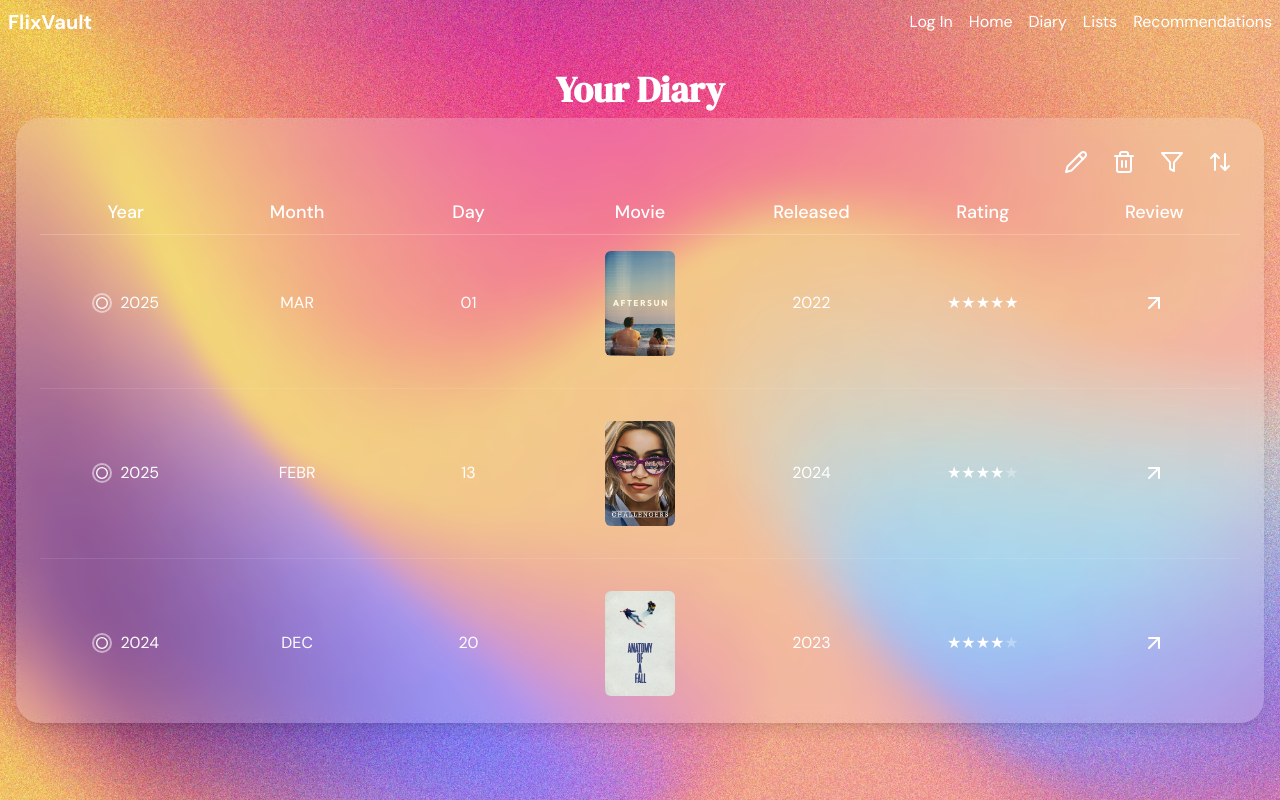
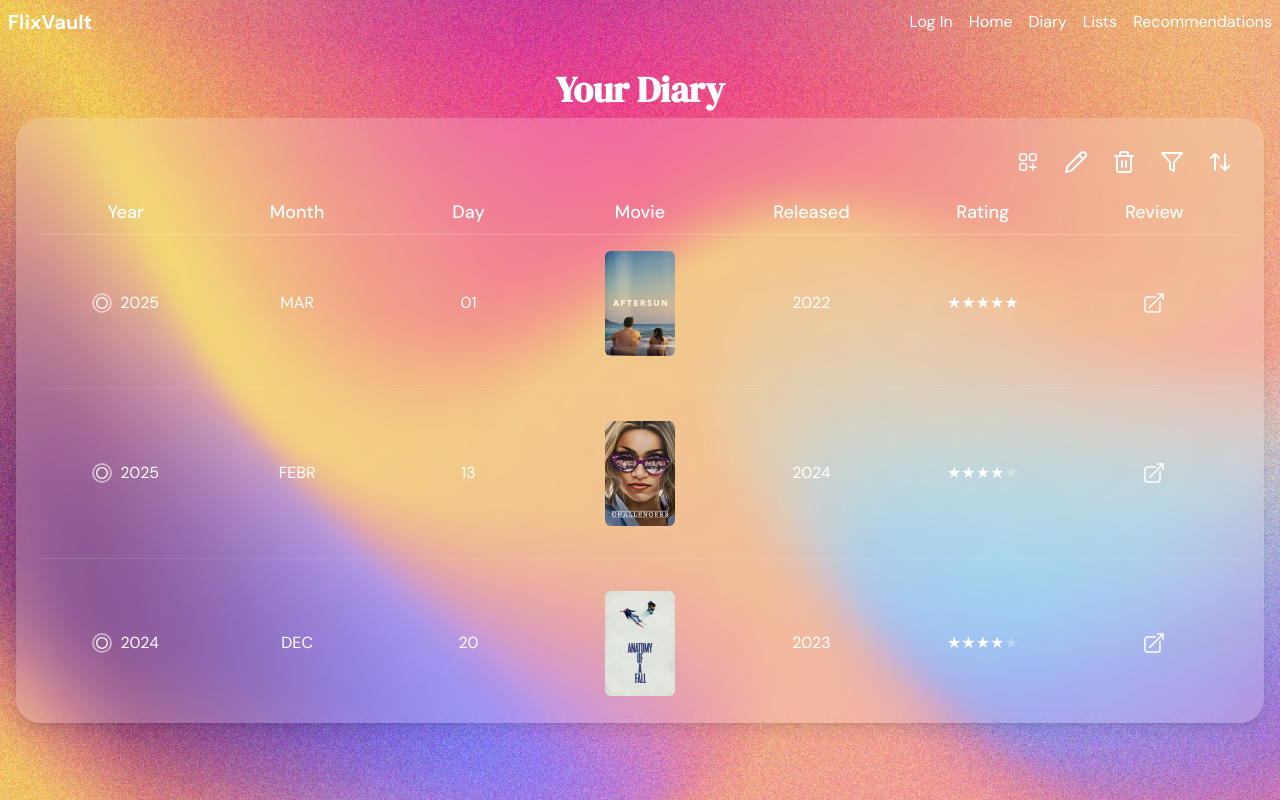
Before and after one commit to alexiab5/FlixVault, a Next.js app: page /diary in a window 1280 px wide. Built offline with nearby package versions, Linux system fonts and the light colour scheme; grey boxes are pictures that could not be loaded.

Commit message:
Added plus button for diary table

```diff
--- a/src/app/components/Icons.js
+++ b/src/app/components/Icons.js
@@ -28,17 +28,21 @@ const Icons = {
       </svg>
     ),
     ArrowUpRight: () => (
-      <svg xmlns="http://www.w3.org/2000/svg" width="24" height="24" viewBox="0 0 24 24" fill="none" stroke="currentColor" strokeWidth="2" strokeLinecap="round" strokeLinejoin="round">
-        <path d="M7 17 17 7"/>
-        <path d="M7 7h10v10"/>
-      </svg>
+        <svg xmlns="http://www.w3.org/2000/svg" fill="none" viewBox="0 0 24 24" stroke-width="1.5" stroke="currentColor" class="size-6">
+            <path stroke-linecap="round" stroke-linejoin="round" d="M13.5 6H5.25A2.25 2.25 0 0 0 3 8.25v10.5A2.25 2.25 0 0 0 5.25 21h10.5A2.25 2.25 0 0 0 18 18.75V10.5m-10.5 6L21 3m0 0h-5.25M21 3v5.25" />
+        </svg>
     ),
     RadioButton: ({ checked }) => (
         <svg xmlns="http://www.w3.org/2000/svg" width="24" height="24" viewBox="0 0 24 24" fill="none" stroke="currentColor" strokeWidth="2" strokeLinecap="round" strokeLinejoin="round">
           <circle cx="12" cy="12" r="8" fill={checked ? "white" : "none"} stroke="white" strokeWidth="2"/>
           {checked && <circle cx="12" cy="12" r="4" fill="white" />}
         </svg>
-      ),
+    ),
+    SquaresPlus: () => (
+        <svg xmlns="http://www.w3.org/2000/svg" fill="none" viewBox="0 0 24 24" stroke-width="1.5" stroke="currentColor" class="size-6">
+            <path stroke-linecap="round" stroke-linejoin="round" d="M13.5 16.875h3.375m0 0h3.375m-3.375 0V13.5m0 3.375v3.375M6 10.5h2.25a2.25 2.25 0 0 0 2.25-2.25V6a2.25 2.25 0 0 0-2.25-2.25H6A2.25 2.25 0 0 0 3.75 6v2.25A2.25 2.25 0 0 0 6 10.5Zm0 9.75h2.25A2.25 2.25 0 0 0 10.5 18v-2.25a2.25 2.25 0 0 0-2.25-2.25H6a2.25 2.25 0 0 0-2.25 2.25V18A2.25 2.25 0 0 0 6 20.25Zm9.75-9.75H18a2.25 2.25 0 0 0 2.25-2.25V6A2.25 2.25 0 0 0 18 3.75h-2.25A2.25 2.25 0 0 0 13.5 6v2.25a2.25 2.25 0 0 0 2.25 2.25Z" />
+        </svg>
+    )
   };
 
   export default Icons;
--- a/src/app/diary/page.js
+++ b/src/app/diary/page.js
@@ -97,6 +97,9 @@ export default function MovieDiary() {
           {/* Action Buttons */}
           <div className="flex justify-end mb-4 space-x-2">
             <Button variant="ghost" size="icon" className="text-white">
+              <Icons.SquaresPlus />
+            </Button>
+            <Button variant="ghost" size="icon" className="text-white">
               <Icons.Pencil />
             </Button>
             <Button variant="ghost" size="icon" className="text-white">
```
